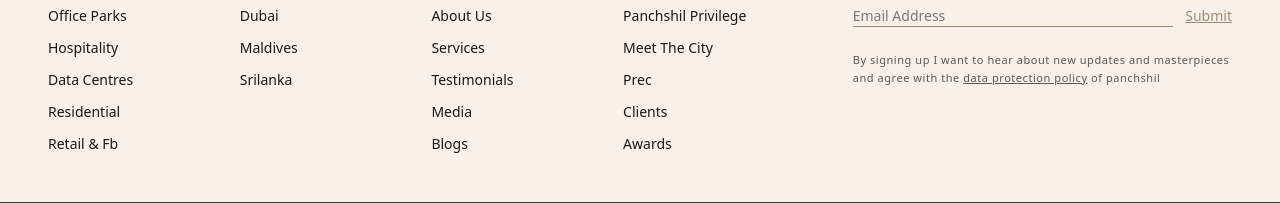
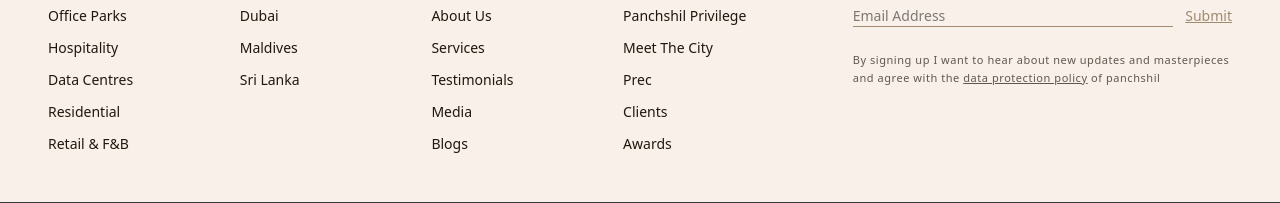
Before and after one commit to graphtobinary/Panchshil-nextjs, a Next.js app: page / in a window 1280 px wide. Shown: the part 3311-3514 px from the top of the page. Built offline with nearby package versions, Linux system fonts and the light colour scheme.

Commit message:
update about video

```diff
--- a/components/Footer/Footer.tsx
+++ b/components/Footer/Footer.tsx
@@ -8,9 +8,9 @@
     "Hospitality",
     "Data Centres",
     "Residential",
-    "Retail & Fb",
+    "Retail & F&B",
   ];
-  const countries: string[] = ["Dubai", "Maldives", "Srilanka"];
+  const countries: string[] = ["Dubai", "Maldives", "Sri Lanka"];
   const quickLinks: string[] = [
     "About Us",
     "Services",
--- a/components/WelcomeSection/WelcomeSection.tsx
+++ b/components/WelcomeSection/WelcomeSection.tsx
@@ -1,7 +1,6 @@
 "use client";
 
 import { useEffect, useRef, useState } from "react";
-import Image from "next/image";
 import { Button } from "@/components/Button";
 
 type Stat = {
@@ -167,7 +166,7 @@
             size="lg"
             className={`w-56 ${isInView ? "animate-fade-in-up-delay-5" : "opacity-0"}`}
           >
-            View About Us Page
+            Learn More
           </Button>
         </div>
       </div>
@@ -179,12 +178,13 @@
             isInView ? "animate-fade-in-delay" : "opacity-0"
           }`}
         >
-          <Image
-            src="/assets/images/welcome-to-panchshil.jpg"
-            alt="Welcome to Panchshil"
-            fill
-            className="object-cover "
-            priority
+          <video
+            src="/assets/videos/EON-Sky.mp4"
+            autoPlay
+            loop
+            muted
+            playsInline
+            className="w-full h-full object-cover"
           />
         </div>
 
```
Also changed, not shown: 1 other file (tests, documents, lock files or other folders).
